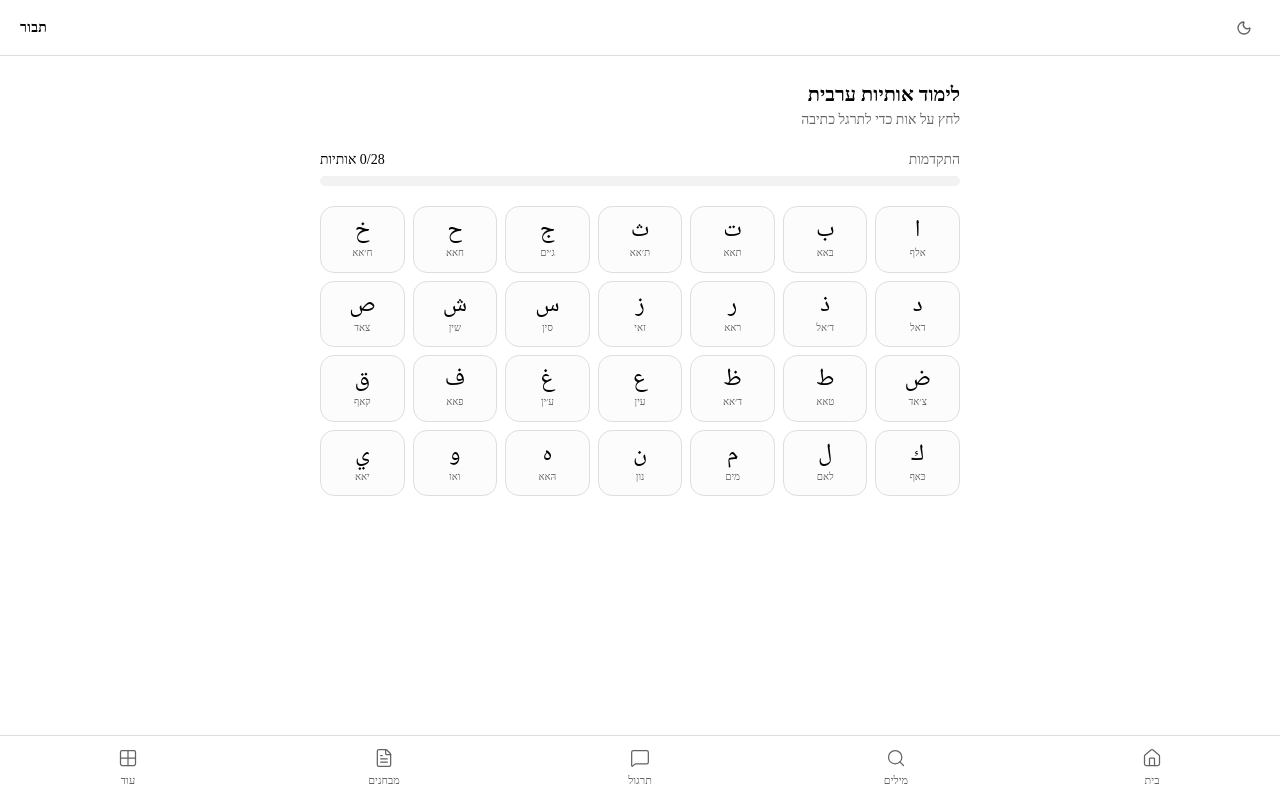
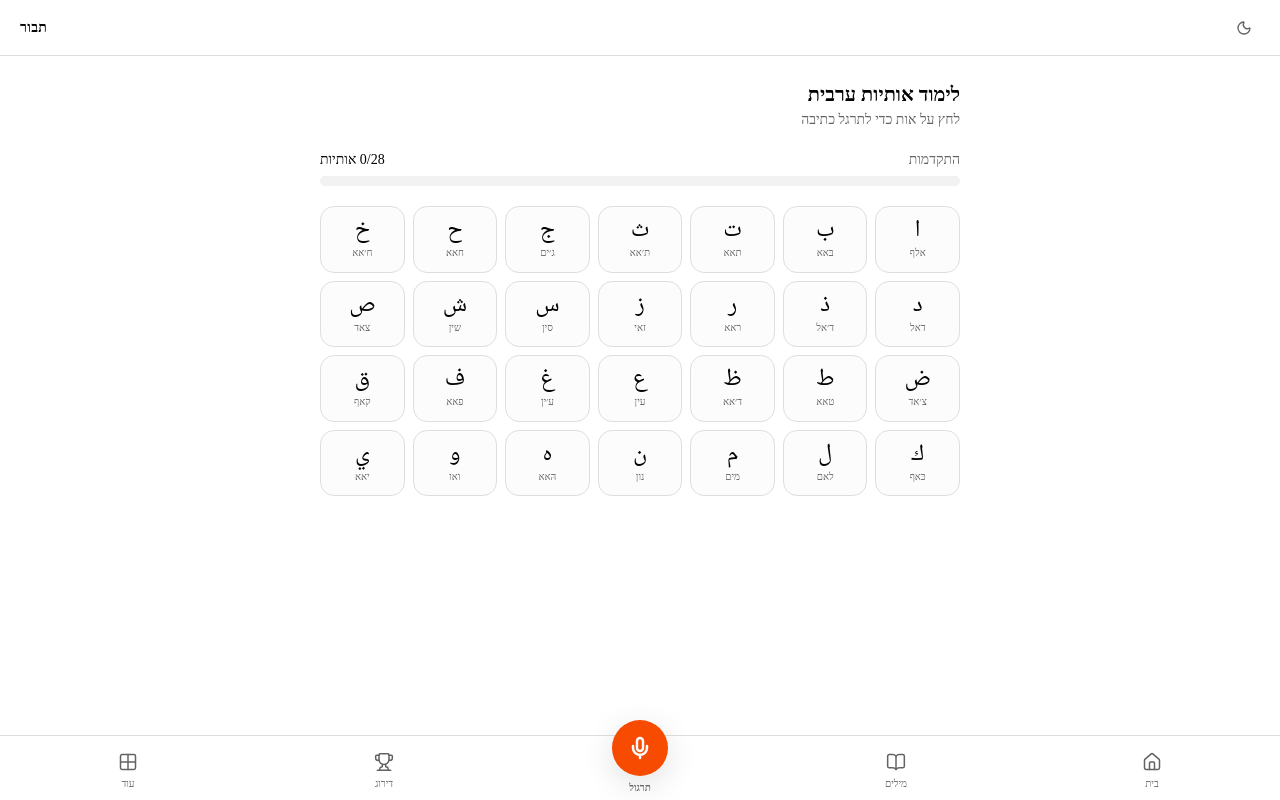
Before and after one commit to neemandu/tavor, a Next.js app: page /letters in a window 1280 px wide. Built offline with nearby package versions, Linux system fonts and the light colour scheme; no server answers; a web font is replaced by a local one.

Commit message:
feat: redesign student nav — orange active state, elevated center Practice button

```diff
--- a/components/student-shell.tsx
+++ b/components/student-shell.tsx
@@ -2,15 +2,23 @@
 
 import Link from "next/link";
 import { usePathname } from "next/navigation";
-import { Home, Search, MessageSquare, FileText, Grid2x2 } from "lucide-react";
+import { Home, BookOpen, Mic, Trophy, Grid2x2 } from "lucide-react";
 import { cn } from "@/lib/utils";
 import { ThemeToggle } from "@/components/theme-toggle";
 
-const navItems = [
+type NavItem = {
+  href: string;
+  label: string;
+  icon: React.ElementType;
+  exact?: boolean;
+  center?: boolean;
+};
+
+const navItems: NavItem[] = [
   { href: "/", label: "בית", icon: Home, exact: true },
-  { href: "/vocabulary", label: "מילים", icon: Search },
-  { href: "/ai-practice", label: "תרגול", icon: MessageSquare },
-  { href: "/exams", label: "מבחנים", icon: FileText },
+  { href: "/vocabulary", label: "מילים", icon: BookOpen },
+  { href: "/ai-practice", label: "תרגול", icon: Mic, center: true },
+  { href: "/leaderboard", label: "דירוג", icon: Trophy },
   { href: "/more", label: "עוד", icon: Grid2x2 },
 ];
 
@@ -25,28 +33,71 @@ export function StudentShell({ children }: { children: React.ReactNode }) {
         <span className="text-sm font-semibold tracking-wide">תבור</span>
       </header>
 
-      <main className="flex-1 overflow-y-auto pt-14 pb-[calc(4rem+env(safe-area-inset-bottom))]">
+      <main className="flex-1 overflow-y-auto pt-14 pb-[calc(4.5rem+env(safe-area-inset-bottom))]">
         {children}
       </main>
 
       {/* Bottom nav */}
       <nav className="fixed bottom-0 inset-x-0 z-50 bg-background border-t border-border pb-[env(safe-area-inset-bottom)]">
-        <div className="grid grid-cols-5 h-16">
-          {navItems.map(({ href, label, icon: Icon, exact }) => {
+        <div className="grid grid-cols-5 h-16 items-end pb-2">
+          {navItems.map(({ href, label, icon: Icon, exact, center }) => {
             const isActive = exact ? pathname === href : pathname.startsWith(href);
+
+            if (center) {
+              return (
+                <Link
+                  key={href}
+                  href={href}
+                  className="flex flex-col items-center justify-end gap-1 -mt-4"
+                >
+                  <div
+                    className={cn(
+                      "w-14 h-14 rounded-full flex items-center justify-center shadow-[0_8px_32px_oklch(0%_0_0/0.12)]",
+                      isActive
+                        ? "bg-primary shadow-[0_0_20px_oklch(65%_0.22_40/0.4)]"
+                        : "bg-primary"
+                    )}
+                  >
+                    <Icon className="size-6 text-primary-foreground" strokeWidth={2.5} />
+                  </div>
+                  <span
+                    className={cn(
+                      "text-[10px] font-semibold",
+                      isActive ? "text-primary" : "text-muted-foreground"
+                    )}
+                  >
+                    {label}
+                  </span>
+                </Link>
+              );
+            }
+
             return (
               <Link
                 key={href}
                 href={href}
-                className={cn(
-                  "flex flex-col items-center justify-center gap-1 text-[11px] transition-colors",
-                  isActive
-                    ? "text-foreground font-semibold"
-                    : "text-muted-foreground hover:text-foreground font-normal"
-                )}
+                className="flex flex-col items-center justify-end gap-1 pb-1"
               >
-                <Icon className={cn("size-5", isActive ? "stroke-[2.2]" : "stroke-[1.5]")} />
-                <span>{label}</span>
+                <div className="relative">
+                  <Icon
+                    className={cn(
+                      "size-5 transition-colors",
+                      isActive ? "text-primary" : "text-muted-foreground"
+                    )}
+                    strokeWidth={isActive ? 2.5 : 1.8}
+                  />
+                  {isActive && (
+                    <span className="absolute -bottom-1 left-1/2 -translate-x-1/2 w-1 h-1 rounded-full bg-primary" />
+                  )}
+                </div>
+                <span
+                  className={cn(
+                    "text-[10px] transition-colors",
+                    isActive ? "text-primary font-bold" : "text-muted-foreground font-normal"
+                  )}
+                >
+                  {label}
+                </span>
               </Link>
             );
           })}
```
